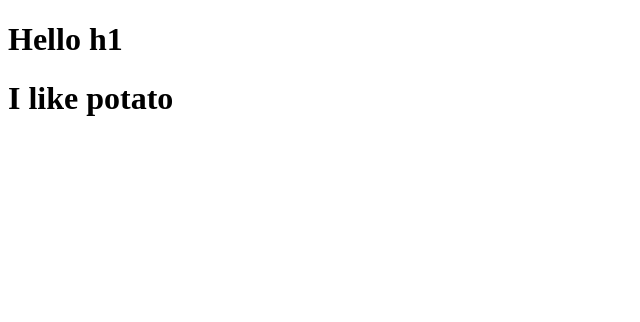
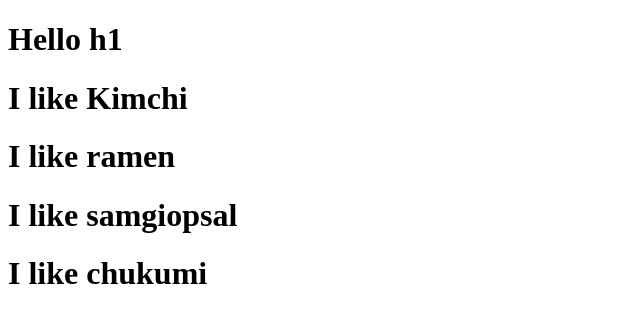
Before and after one commit to rpt5366/movie_app_2020, a React (Create React App) app: page / in a window 1280 px wide. Shown: the top 322 px of the page, without its empty margins (0-640 px from the left). Built offline with nearby package versions, Linux system fonts and the light colour scheme.

Commit message:
구조분해 이용하고, 여러 컴포넌트 사용하여 props 출력

```diff
--- a/src/App.js
+++ b/src/App.js
@@ -1,8 +1,7 @@
 import React from 'react'
 
-function Food(props){
-  console.log(props);
-  return <h1>I like potato</h1>
+function Food({fav}){
+  return <h1>I like { fav}</h1>
 }
 
 function Potato(){
@@ -13,7 +12,10 @@
   return (
   <div>
     <h1>Hello h1</h1>
-    <Food fav="Kimchi" something={true} papapapa={['hello', 1, 2, 3, 4, true]}/>
+    <Food fav="Kimchi"/>
+    <Food fav="ramen" />
+    <Food fav="samgiopsal" />
+    <Food fav="chukumi" />
   </div>
   );
 }
```
